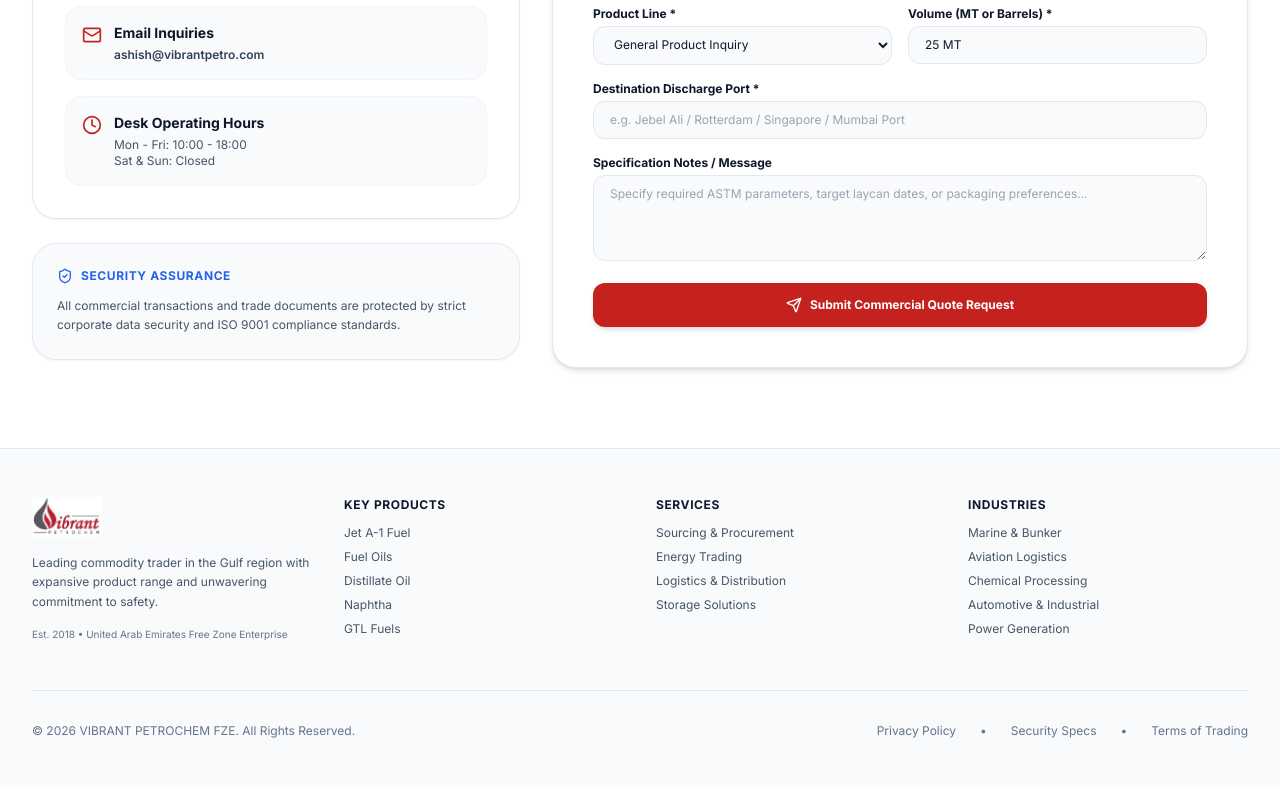
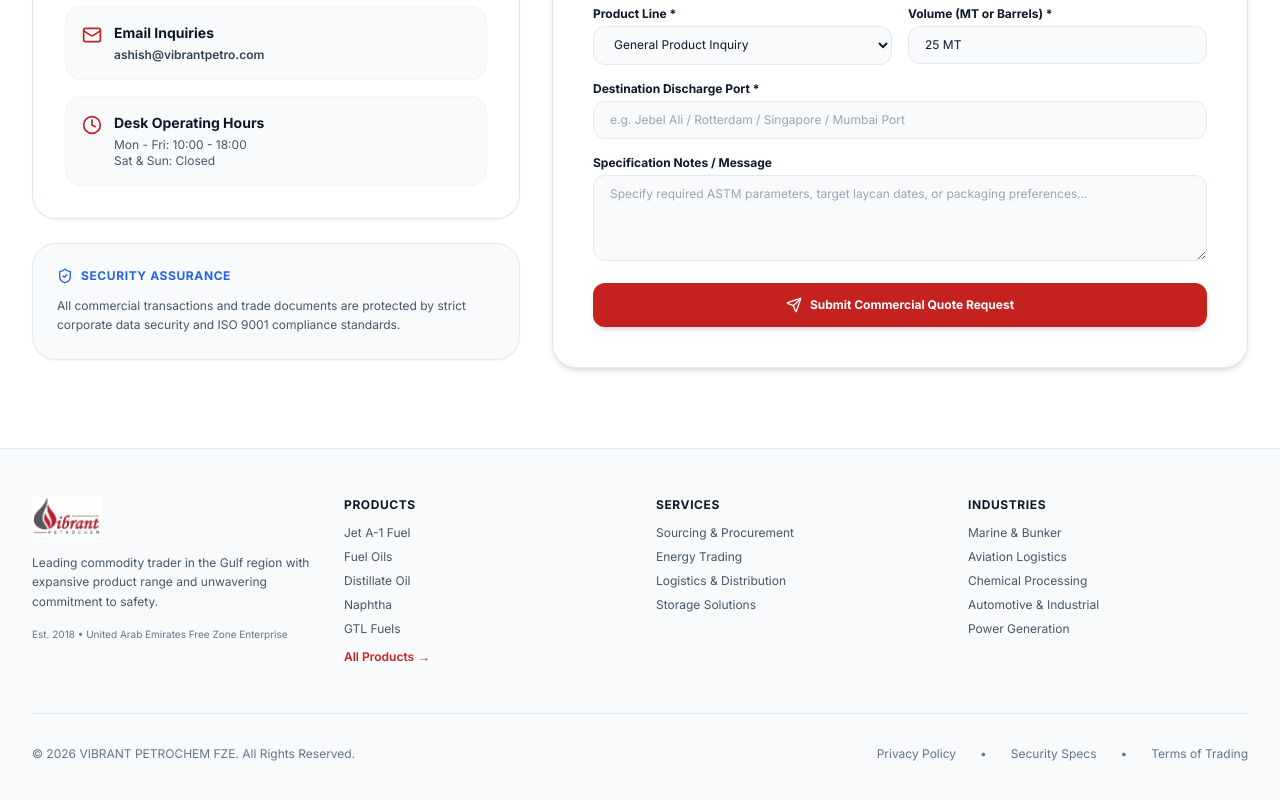
Before and after one commit to BARAD-IDRISH/vibrant-petrochem, a Next.js app: page / in a window 1280 px wide. Shown: the part 3857-4657 px from the top of the page. Built offline with nearby package versions, Linux system fonts and the light colour scheme.

Commit message:
Rename Key Products to Products and add All Products link in Footer

```diff
--- a/components/Footer.tsx
+++ b/components/Footer.tsx
@@ -31,10 +31,10 @@
             </div>
           </div>
 
-          {/* Col 2: Key Products */}
+          {/* Col 2: Products */}
           <div className="space-y-3">
             <div className="text-xs font-bold uppercase tracking-wider text-slate-900">
-              Key Products
+              Products
             </div>
             <ul className="space-y-2 text-xs text-slate-600">
               {PRODUCTS.slice(0, 5).map((p) => (
@@ -44,6 +44,12 @@
                   </Link>
                 </li>
               ))}
+              <li className="pt-1">
+                <Link href="/products" className="text-brand-red-vibrant font-semibold hover:underline flex items-center space-x-1">
+                  <span>All Products</span>
+                  <span>→</span>
+                </Link>
+              </li>
             </ul>
           </div>
 
```
